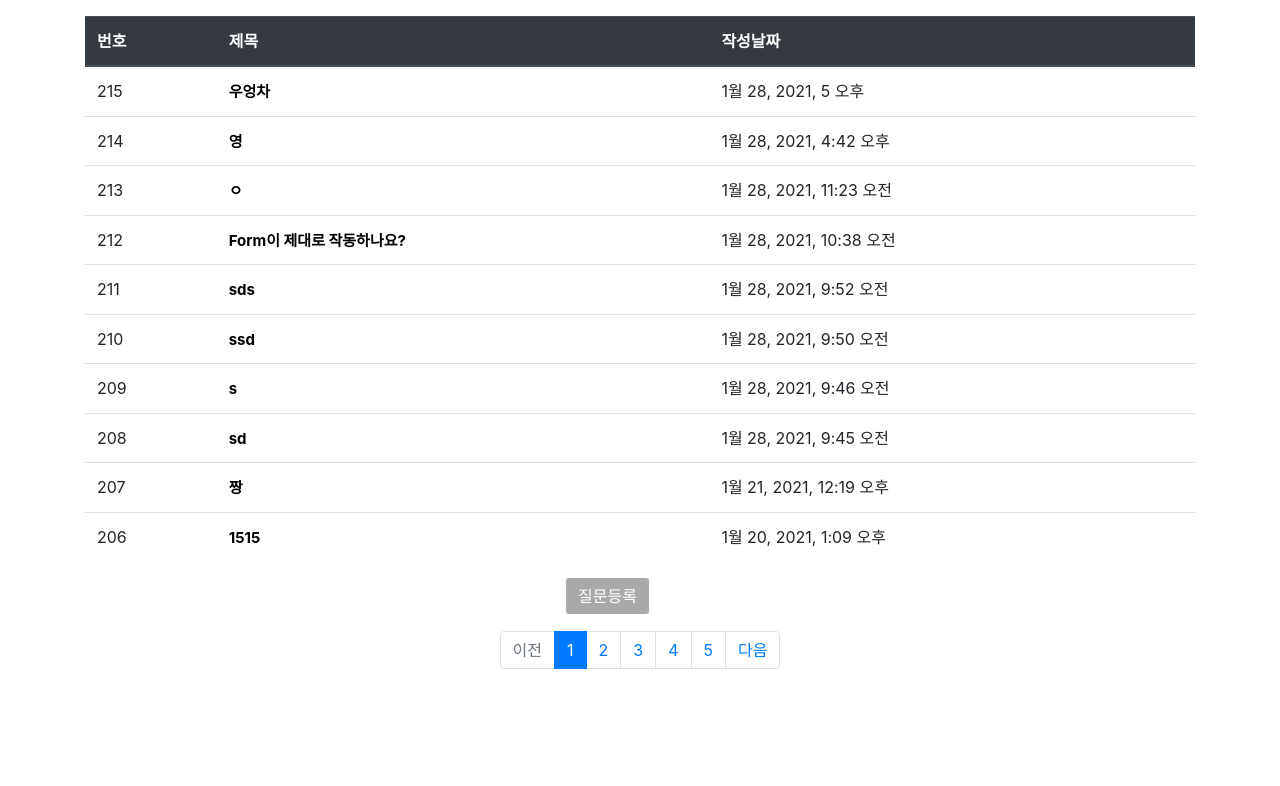
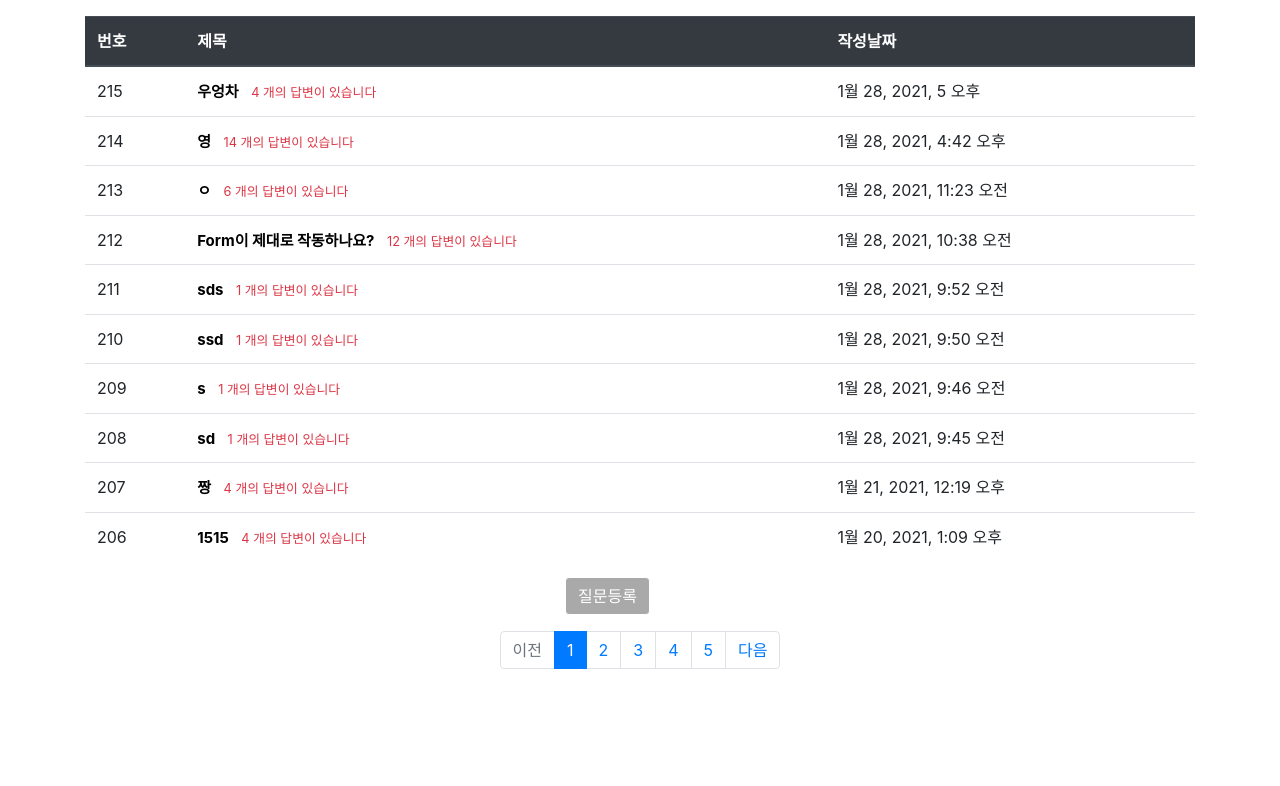
Before and after one commit to ksm0207/django_pybo, a Django app: page / in a window 1280 px wide. Shown: the part 57-843 px from the top of the page. Run offline with Django 3.2, Linux system fonts and the light colour scheme; data comes from the database, SQL or seed files in the repository; both versions use the stored data as it was after the commit; some libraries are stand-ins or nearby versions.

Commit message:
질문에 달린 답변 개수 표시하기

```diff
--- a/templates/index.html
+++ b/templates/index.html
@@ -32,6 +32,10 @@
                 <!-- <td> {{forloop.counter}}  현재 인덱스 </td>  -->
                 <td>
                     <a  style="color: black; font-size: 15px; font-weight: bold;" href=" {% url 'pybo:detail' i.id  %} " >{{ i.subject }}</a>
+
+                    {% if i.answer_set.count > 0 %}
+                        <span class="text-danger small ml-2">{{ i.answer_set.count }} 개의 답변이 있습니다</span>
+                    {% endif %}
 
                 </td>
                 <td>
```
Also changed, not shown: db.sqlite3.
